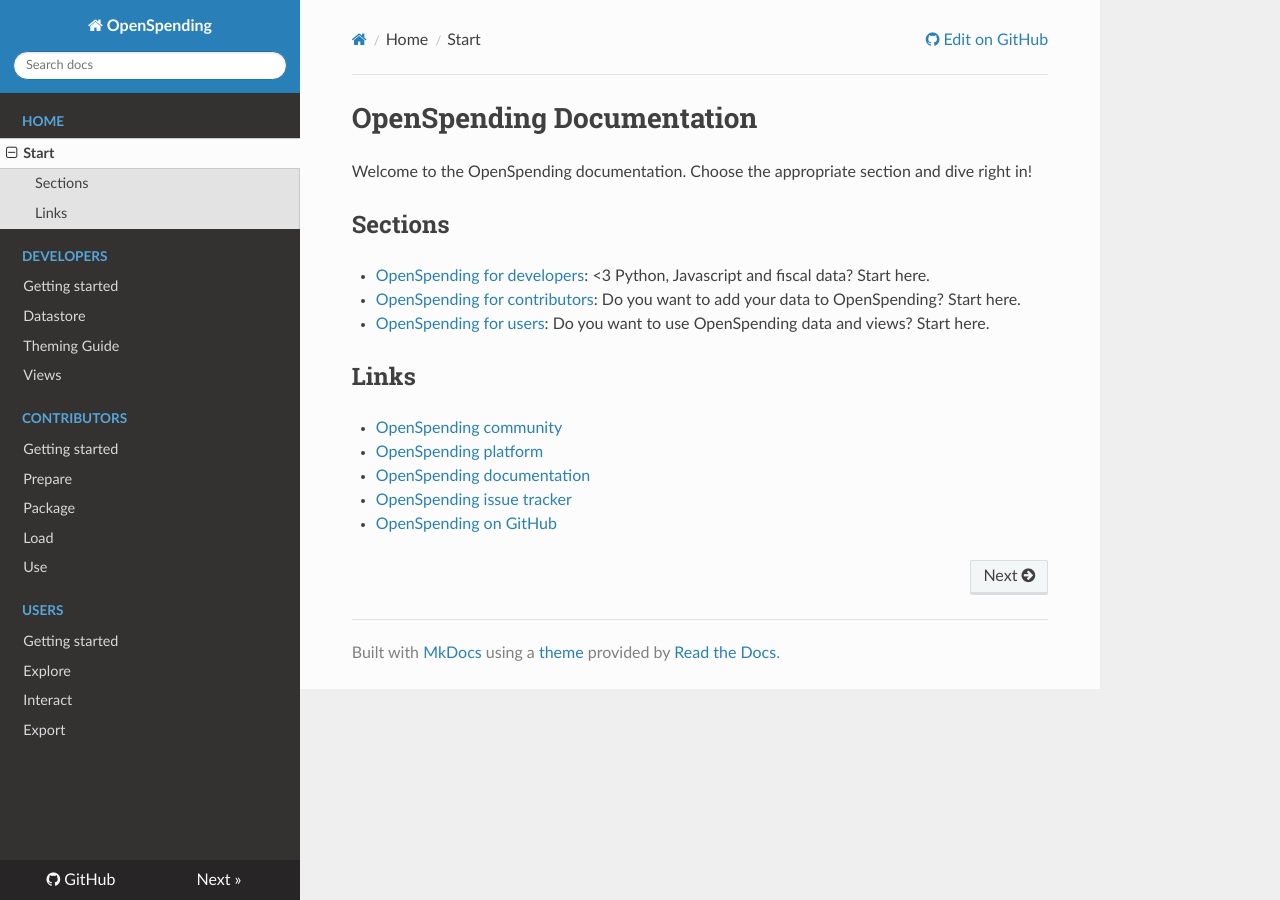
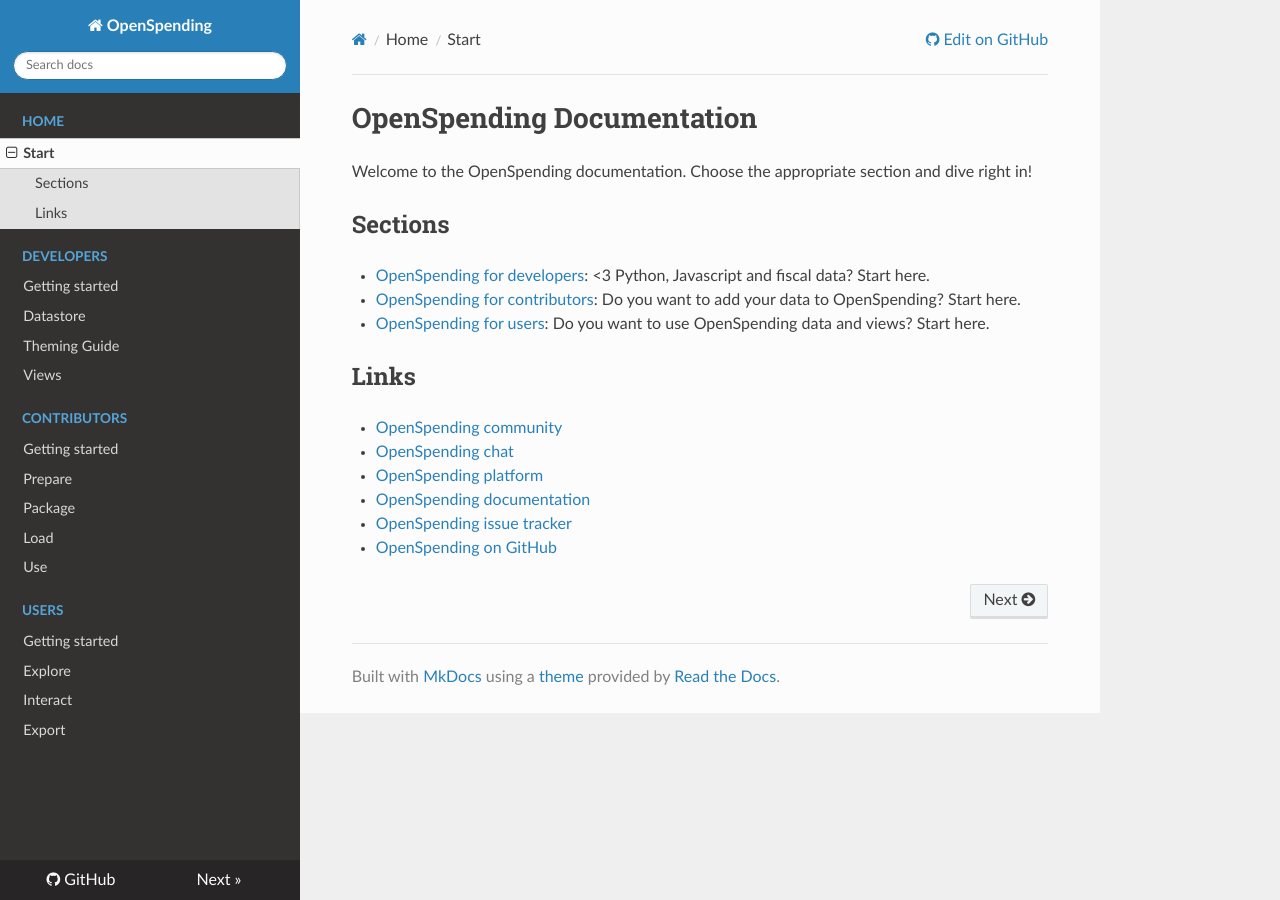
Before and after one commit to openspending/docs, an MkDocs documentation site: the page built from docs/index.md, in a window 1280 px wide. Built offline with MkDocs 1.6.1, drawn with Linux system fonts in a browser that asks for light colours; nearby versions of some CDN libraries; old or Windows-style settings are respelled for this version of MkDocs.

Commit message:
Add link to gitter chat

```diff
--- a/docs/index.md
+++ b/docs/index.md
@@ -11,6 +11,7 @@ Welcome to the OpenSpending documentation. Choose the appropriate section and di
 ## Links
 
 * [OpenSpending community](http://community.openspending.org/)
+* [OpenSpending chat](https://gitter.im/openspending/chat)
 * [OpenSpending platform](https://openspending.org/)
 * [OpenSpending documentation](https://docs.openspending.org/)
 * [OpenSpending issue tracker](https://github.com/openspending/openspending/issues)
```
